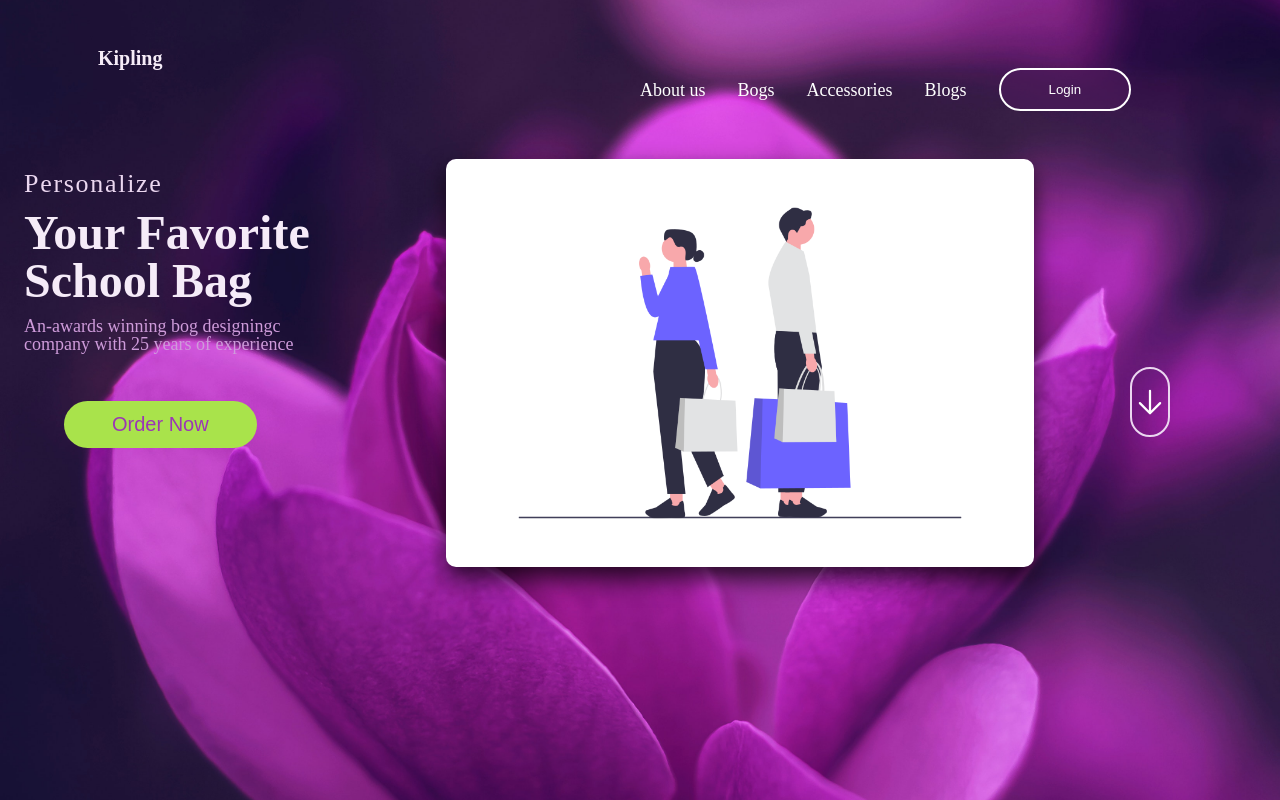
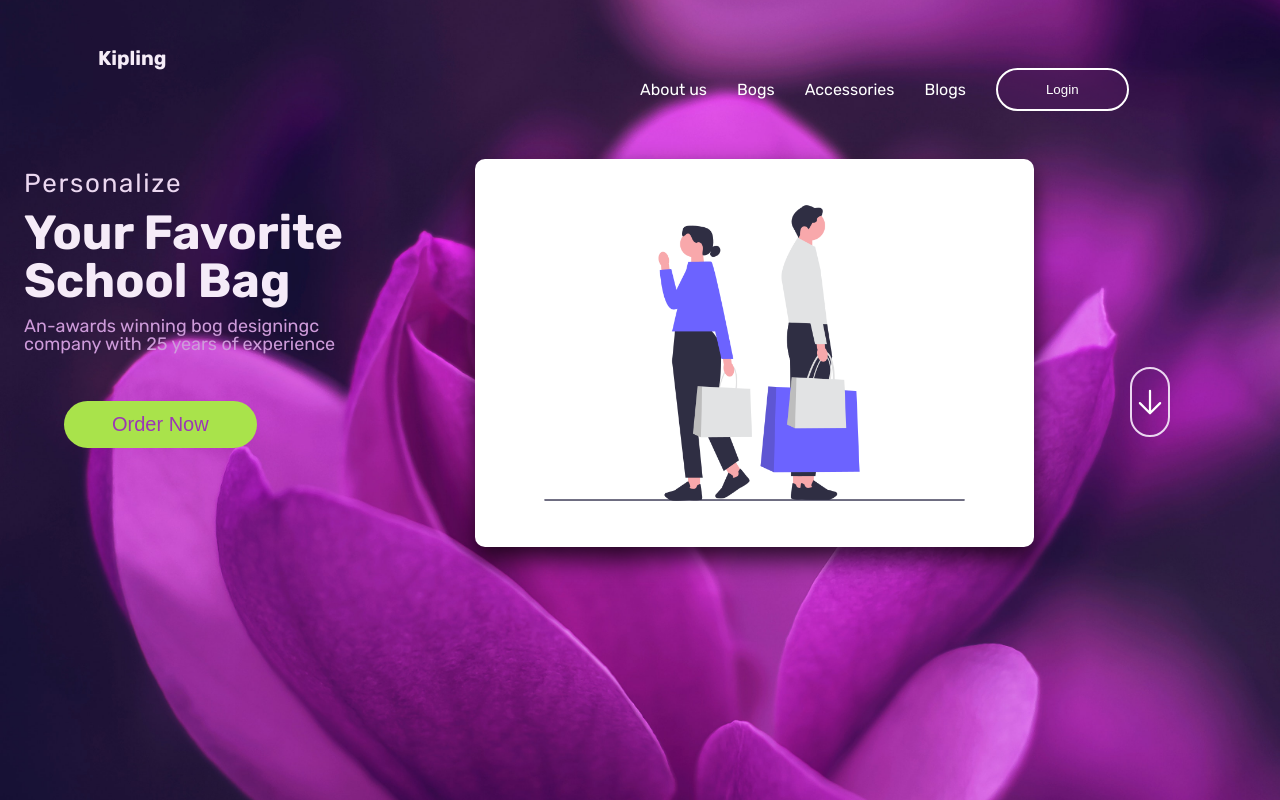
Before and after one commit to Veronicandemo/Landing-page, a plain HTML site: page index.html in a window 1280 px wide. Drawn offline with Linux system fonts and the light colour scheme.

Commit message:
Landig page of a website

```diff
--- a/index.html
+++ b/index.html
@@ -4,6 +4,9 @@
     <meta charset="UTF-8">
     <meta http-equiv="X-UA-Compatible" content="IE=edge">
     <meta name="viewport" content="width=device-width, initial-scale=1.0">
+    <link rel="preconnect" href="https://fonts.googleapis.com">
+<link rel="preconnect" href="https://fonts.gstatic.com" crossorigin>
+<link href="https://fonts.googleapis.com/css2?family=Inter:wght@700&family=Rubik:wght@400;500;700&display=swap" rel="stylesheet">
     <link rel="stylesheet" href="style.css">
     <title>Landing Page</title>
 </head>
--- a/style.css
+++ b/style.css
@@ -33,6 +33,7 @@ html{
     font-size: 10px;
 }
 body{
+    font-family: 'Rubik', sans-serif;
     background-image: url("./images/img.jpg");
     background-repeat: no-repeat;
     background-attachment: fixed;
@@ -43,11 +44,11 @@ body{
     line-height: 1;
 }
 .main-header{
-    font-size: 1.8rem;
+    font-size: 1.6rem;
     list-style: none;
     display: flex;
     align-items: center;
-    gap: 3.2rem;
+    gap: 3rem;
     margin-left: 50%;
 }
 nav{
```
